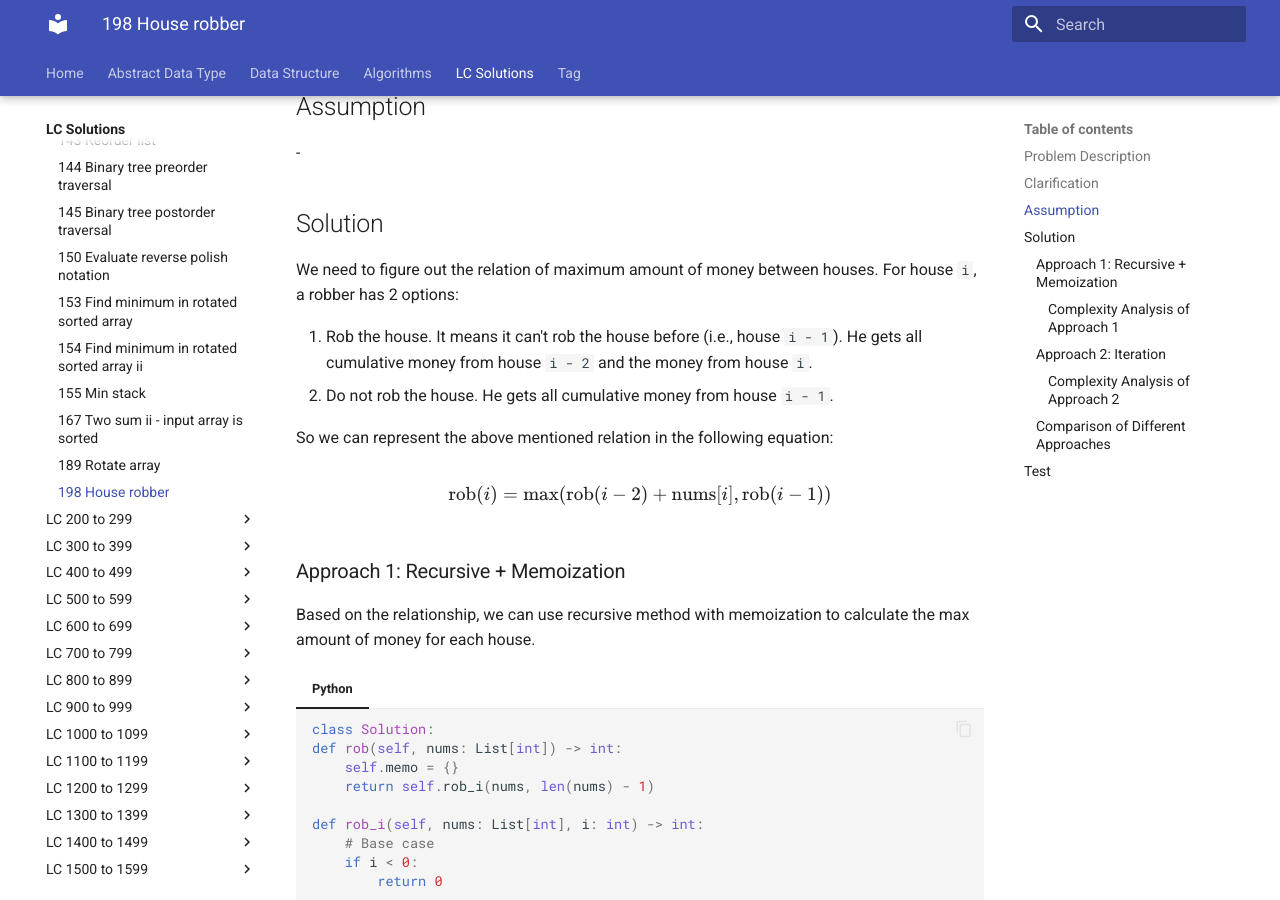
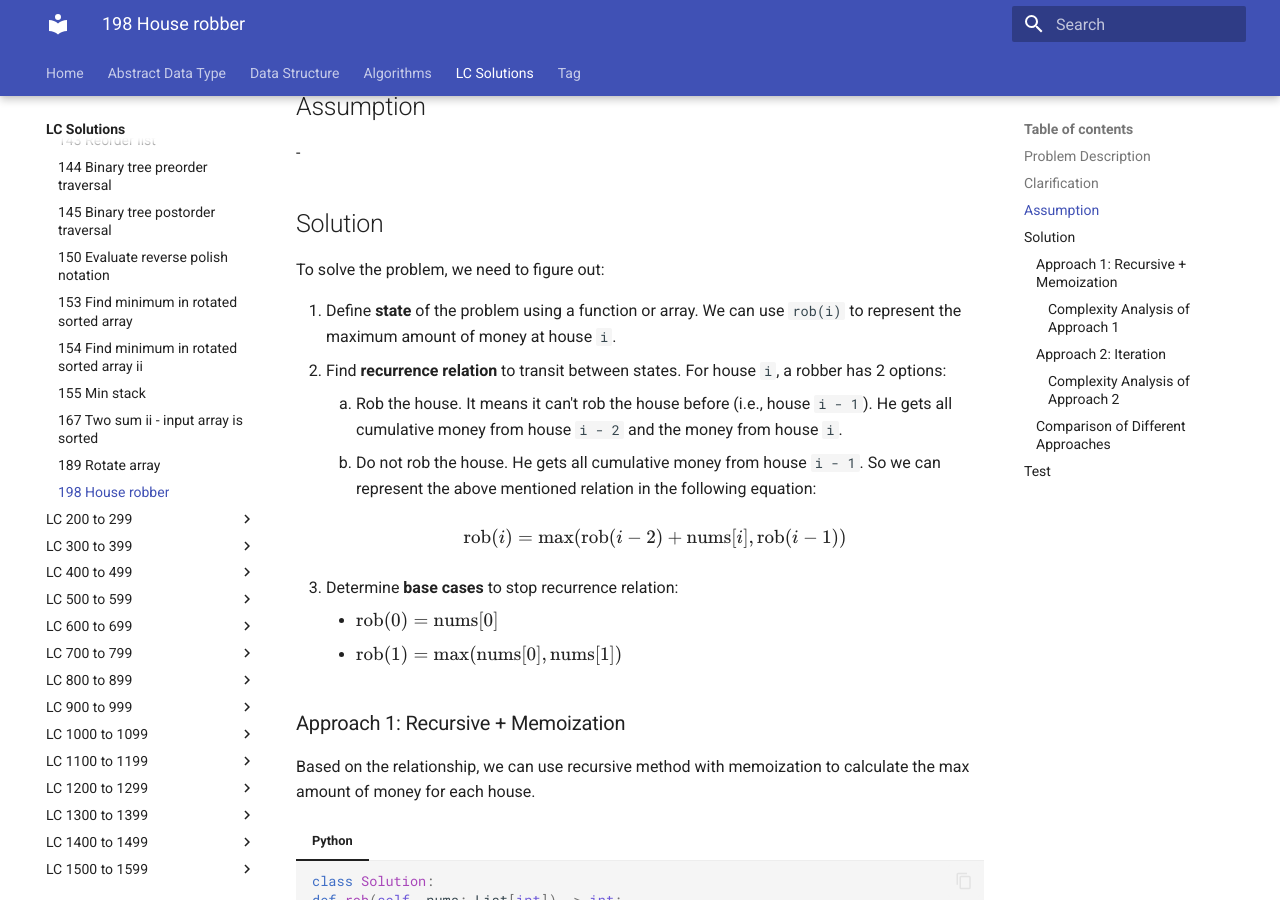
Before and after one commit to RogerLuo-Code/coding-practice, an MkDocs documentation site: the page built from docs/lc-solutions/lc0100-0199/lc0198-house-robber.md, in a window 1280 px wide and 900 px high, scrolled down 916 px. Built offline with MkDocs 1.6.1 and Material for MkDocs 9.7.7, drawn with Linux system fonts in a browser that asks for light colours.

Commit message:
Add more explanations to LC198 solution

```diff
--- a/docs/lc-solutions/lc0100-0199/lc0198-house-robber.md
+++ b/docs/lc-solutions/lc0100-0199/lc0198-house-robber.md
@@ -41,18 +41,25 @@ Total amount you can rob = 2 + 9 + 1 = 12.
 
 ## Solution
 
-We need to figure out the relation of maximum amount of money between houses.
-For house `i`, a robber has 2 options:
+To solve the problem, we need to figure out:
 
-1. Rob the house. It means it can't rob the house before (i.e., house `i - 1`).
-He gets all cumulative money from house `i - 2` and the money from house `i`.
-2. Do not rob the house. He gets all cumulative money from house `i - 1`.
+1. Define **state** of the problem using a function or array. We can use `rob(i)` to
+represent the maximum amount of money at house `i`.
+2. Find **recurrence relation** to transit between states. For house `i`, a robber has
+2 options:
+    1. Rob the house. It means it can't rob the house before (i.e., house `i - 1`).
+    He gets all cumulative money from house `i - 2` and the money from house `i`.
+    2. Do not rob the house. He gets all cumulative money from house `i - 1`.
+    So we can represent the above mentioned relation in the following equation:
 
-So we can represent the above mentioned relation in the following equation:
+    $$
+    \text{rob}(i) = \max(\text{rob}(i - 2) + \text{nums}[i], \text{rob}(i - 1))
+    $$
 
-$$
-\text{rob}(i) = \max(\text{rob}(i - 2) + \text{nums}[i], \text{rob}(i - 1))
-$$
+3. Determine **base cases** to stop recurrence relation:
+    - $\text{rob}(0) = \text{nums}[0]$
+    - $\text{rob}(1) = \max(\text{nums}[0], \text{nums}[1])$
+
 
 ### Approach 1: Recursive + Memoization
 
```
